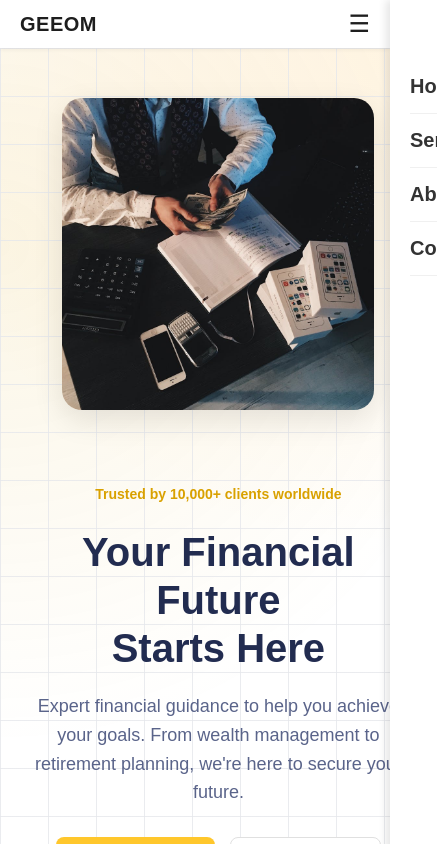
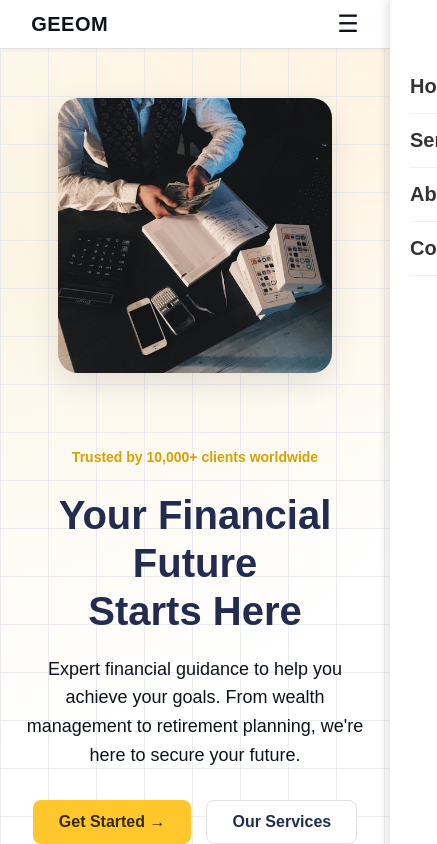
Before and after one commit to sbisht01-dev/geeom, a React (Vite) app: page / in a window 390 px wide. Shown: the top 844 px of the page, 437 px wide, since content can reach past the window. Built offline with nearby package versions, Linux system fonts and the light colour scheme.

Commit message:
Refactor Hero component and update Navbar styles for improved layout and responsiveness

```diff
--- a/src/CSS/home.css
+++ b/src/CSS/home.css
@@ -1,12 +1,13 @@
 .hero {
-    width: 100vw;
+    box-sizing: border-box;
+    width: 100%;
     display: flex;
     align-items: center;
     justify-content: space-between;
     gap: 40px;
     position: relative;;
     z-index: 1;
-    padding: 80px 6%;
+    padding: 10vh 8%;
     min-height: 80vh;
     overflow: hidden;
 }
@@ -31,7 +32,6 @@
     font-size: 56px;
     font-weight: 700;
     color: #222C50;
-    /* Professional dark blue */
     margin: 20px 0;
     line-height: 1.2;
 }
@@ -39,7 +39,7 @@
 .hero-subtext {
     font-family: 'Aileron', sans-serif;
     font-size: 18px;
-    color: #5A648A;
+    color: #0d131a;
     /* Softer grey-blue text */
     line-height: 1.6;
     margin-bottom: 30px;
--- /dev/null
+++ b/src/Components/Hero.jsx
@@ -0,0 +1,86 @@
+import React from 'react'
+import Navbar from '../Components/Navbar'
+import { Link } from 'react-router-dom'
+import heroBuildingImage from '../assets/hero-img.jpg';
+import '../CSS/home.css'
+
+function Hero() {
+    return (
+        <>
+            <div
+                style={{
+                    minHeight: '100vh',
+                    width: '100vw',
+                    backgroundColor: '#ffffff',
+                    position: 'relative',
+                }}
+            >
+                <div
+                    style={{
+                        position: 'absolute',
+                        top: '0',
+                        right: '0',
+                        bottom: '0',
+                        left: '0',
+                        zIndex: 0,
+                        backgroundImage: `
+        linear-gradient(to right, rgba(229,231,235,0.8) 1px, transparent 1px),
+        linear-gradient(to bottom, rgba(229,231,235,0.8) 1px, transparent 1px),
+        radial-gradient(circle 500px at 0% 20%, rgba(217,161,0,0.1), transparent),
+        radial-gradient(circle 500px at 100% 0%, rgba(5217,161,0,0.1), transparent)
+      `,
+                        backgroundSize: '48px 48px, 48px 48px, 100% 100%, 100% 100%',
+                    }}
+                />
+                <section className="hero">
+                    <div className="hero-content">
+
+                        <span className="hero-tag">Trusted by 10,000+ clients worldwide</span>
+
+                        <h1 className="hero-heading">
+                            Your Financial Future<br />Starts Here
+                        </h1>
+
+                        <p className="hero-subtext">
+                            Expert financial guidance to help you achieve your goals. From
+                            wealth management to retirement planning, we're here to
+                            secure your future.
+                        </p>
+
+                        <div className="hero-buttons">
+                            <Link to="/get-started" className="hero-btn primary">
+                                Get Started &rarr;
+                            </Link>
+                            <Link to="/services" className="hero-btn secondary">
+                                Our Services
+                            </Link>
+                        </div>
+
+                        <div className="hero-stats">
+                            <div className="stat">
+                                <span className="stat-value">$2.5B+</span>
+                                <span className="stat-label">Assets Managed</span>
+                            </div>
+                            <div className="stat">
+                                <span className="stat-value">25+</span>
+                                <span className="stat-label">Years Experience</span>
+                            </div>
+                            <div className="stat">
+                                <span className="stat-value">98%</span>
+                                <span className="stat-label">Client Satisfaction</span>
+                            </div>
+                        </div>
+
+                    </div>
+
+                    <div className="hero-image-container">
+                        <img src={heroBuildingImage} alt="Modern financial building" className="hero-image" />
+                    </div>
+                </section>
+            </div>
+        </>
+
+    )
+}
+
+export default Hero
--- a/src/Components/Navbar.jsx
+++ b/src/Components/Navbar.jsx
@@ -28,10 +28,8 @@ const Navbar = () => {
 
   return (
     <Nav>
-      {/* 1. Backdrop (Renders only when menu is open) */}
       {isMenuOpen && <Backdrop onClick={handleBackdropClick} />}
 
-      {/* 2. Brand Section */}
       <Brand>
         <StyledLink to="/">
           {/* <Logo src={LogoImage} alt="Finance Office Logo" /> */}
@@ -71,15 +69,11 @@ const Navbar = () => {
 
 export default Navbar;
 
-
-// --- STYLED COMPONENTS DEFINITIONS ---
-// These must be defined before export default Navbar;
-
-// Core Structure
 const Nav = styled.nav`
+box-sizing:border-box;
   background-color: #fff;
   box-shadow: 0 2px 4px rgba(0,0,0,0.05);
-  padding: 10px 20px;
+  padding: 10px 8%;
   display: flex;
   justify-content: space-between;
   align-items: center;
@@ -98,7 +92,7 @@ const StyledLink = styled(Link)`
   display: flex;
   align-items: center;
   text-decoration: none;
-  color: #1E1E1EFF;
+  color: #0d131a;
 `;
 
 const Logo = styled.img`
@@ -112,6 +106,8 @@ const Title = styled.span`
   font-weight: 700;
   letter-spacing: 0.5px;
   z-index: 1001;
+  color: #0d131a;
+
 `;
 
 // Desktop Navigation
@@ -134,7 +130,7 @@ const NavLink = styled(Link)`
   transition: color 0.3s;
 
   &:hover {
-    color: #0066cc;
+    color: #FFC72C;
   }
 `;
 
@@ -144,7 +140,7 @@ const HamburgerButton = styled.button`
   border: none;
   font-size: 24px;
   cursor: pointer;
-  color: #1E1E1EFF;
+  color: #0d131a;
   z-index: 1001;
 
   @media (min-width: ${MAX_MOBILE_WIDTH}) {
--- a/src/pages/Home.jsx
+++ b/src/pages/Home.jsx
@@ -1,95 +1,15 @@
 import React from 'react'
 import Navbar from '../Components/Navbar'
+import Hero from '../Components/Hero'
 import { Link } from 'react-router-dom'
-import heroBuildingImage from '../assets/hero-img.jpg';
 import '../CSS/home.css'
 
 function Home() {
   return (
     <>
       <Navbar />
-      {/* Tailwind classes converted:
-  - min-h-screen: minHeight: '100vh'
-  - w-full: width: '100%'
-  - bg-white: backgroundColor: '#ffffff'
-  - relative: position: 'relative'
-*/}
-      <div
-        style={{
-          minHeight: '100vh',
-          width: '100%',
-          backgroundColor: '#ffffff',
-          position: 'relative',
-        }}
-      >
-        {/* Tailwind classes converted and merged with existing styles:
-    - absolute: position: 'absolute'
-    - inset-0: top: '0', right: '0', bottom: '0', left: '0'
-    - z-0: zIndex: 0
-  */}
-        <div
-          style={{
-            position: 'absolute',
-            top: '0',
-            right: '0',
-            bottom: '0',
-            left: '0',
-            zIndex: 0,
-            backgroundImage: `
-        linear-gradient(to right, rgba(229,231,235,0.8) 1px, transparent 1px),
-        linear-gradient(to bottom, rgba(229,231,235,0.8) 1px, transparent 1px),
-        radial-gradient(circle 500px at 0% 20%, rgba(217,161,0,0.1), transparent),
-        radial-gradient(circle 500px at 100% 0%, rgba(5217,161,0,0.1), transparent)
-      `,
-            backgroundSize: '48px 48px, 48px 48px, 100% 100%, 100% 100%',
-          }}
-        />
-        <section className="hero">
-          <div className="hero-content">
+      <Hero />
 
-            <span className="hero-tag">Trusted by 10,000+ clients worldwide</span>
-
-            <h1 className="hero-heading">
-              Your Financial Future<br />Starts Here
-            </h1>
-
-            <p className="hero-subtext">
-              Expert financial guidance to help you achieve your goals. From
-              wealth management to retirement planning, we're here to
-              secure your future.
-            </p>
-
-            <div className="hero-buttons">
-              <Link to="/get-started" className="hero-btn primary">
-                Get Started &rarr;
-              </Link>
-              <Link to="/services" className="hero-btn secondary">
-                Our Services
-              </Link>
-            </div>
-
-            <div className="hero-stats">
-              <div className="stat">
-                <span className="stat-value">$2.5B+</span>
-                <span className="stat-label">Assets Managed</span>
-              </div>
-              <div className="stat">
-                <span className="stat-value">25+</span>
-                <span className="stat-label">Years Experience</span>
-              </div>
-              <div className="stat">
-                <span className="stat-value">98%</span>
-                <span className="stat-label">Client Satisfaction</span>
-              </div>
-            </div>
-
-          </div>
-
-          <div className="hero-image-container">
-            <img src={heroBuildingImage} alt="Modern financial building" className="hero-image" />
-          </div>
-        </section>
-      </div>
     </>
 
   )
```
